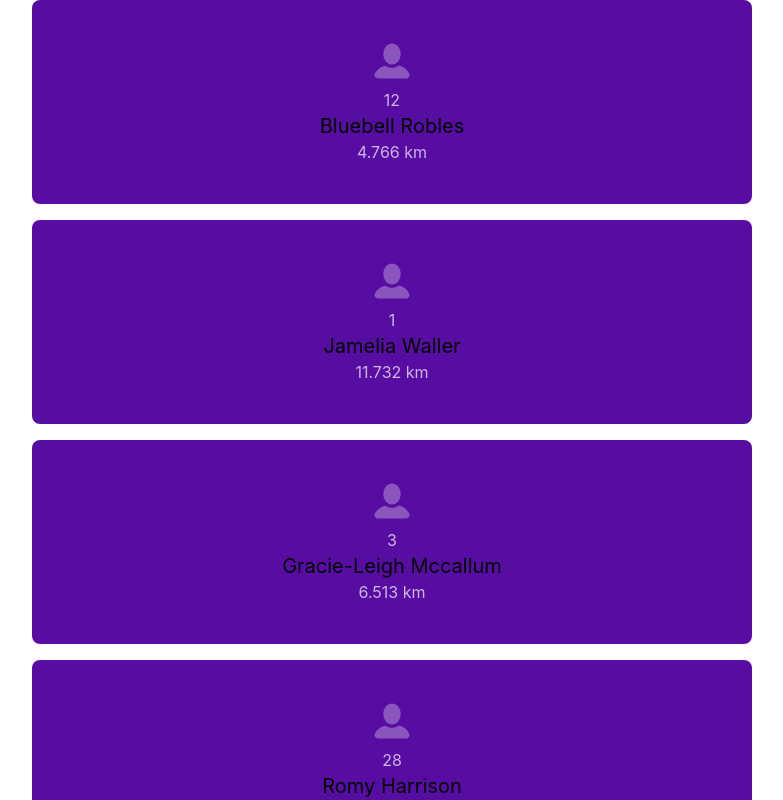
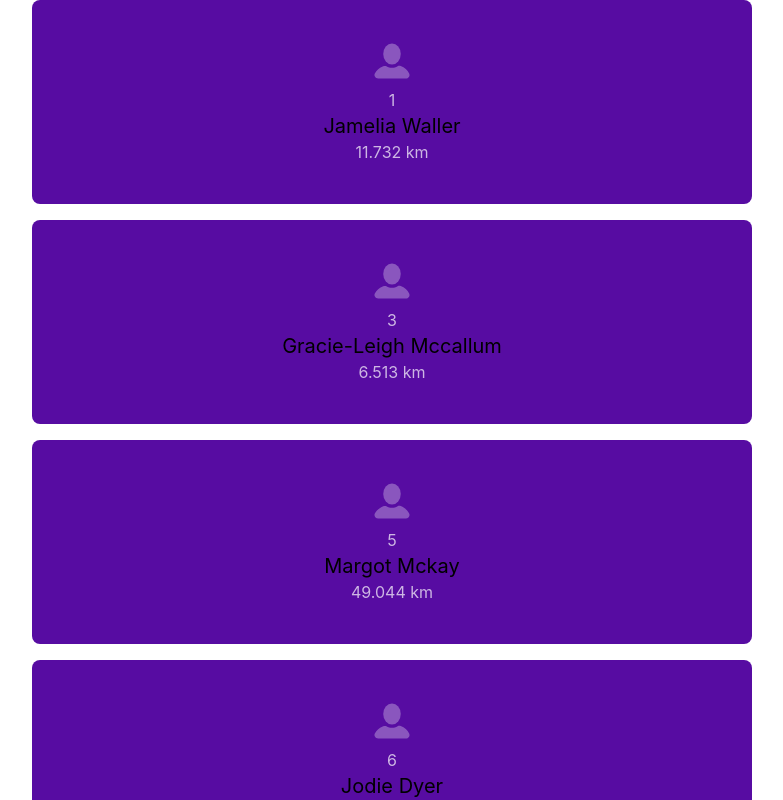
Before and after one commit to Yf102/partypeople, a Next.js app: page / in a window 1280 px wide. Shown: the top 800 px of the page, without its empty margins (248-1031 px from the left). Built offline with nearby package versions, Linux system fonts and the light colour scheme.

Commit message:
Sorted partners in ASC order by id

```diff
--- a/components/PartnerCard/index.tsx
+++ b/components/PartnerCard/index.tsx
@@ -15,7 +15,9 @@ const PartnerCard = (p: PartnerCardType) => {
       <Icon className='opacity-30' width={42} height={42} icon={'icon_user'} />
       <div className={cn(styles.paragraph)}>{p.id}</div>
       <h1 className='text-xl'>{p.name}</h1>
-      <div className={cn(styles.paragraph, 'mb-0')}>{p.distance} km</div>
+      <div className={cn(styles.paragraph, 'mb-0')}>
+        {Number(p.distance.toFixed(3))} km
+      </div>
     </div>
   )
 }
--- a/pages/index.tsx
+++ b/pages/index.tsx
@@ -34,12 +34,11 @@ const Home = ({ partners }: IndexProps) => {
         return {
           id: partner.partner_id,
           name: partner.name,
-          distance: Number(
-            calcGreatCircle(gcParams).distance_kilometres.toFixed(3)
-          ),
+          distance: calcGreatCircle(gcParams).distance_kilometres,
         }
       })
       .filter((partner) => partner.distance <= 100)
+      .sort((p1, p2) => p1.id - p2.id)
     setPd(_pd)
   }, [partners])
 
```
